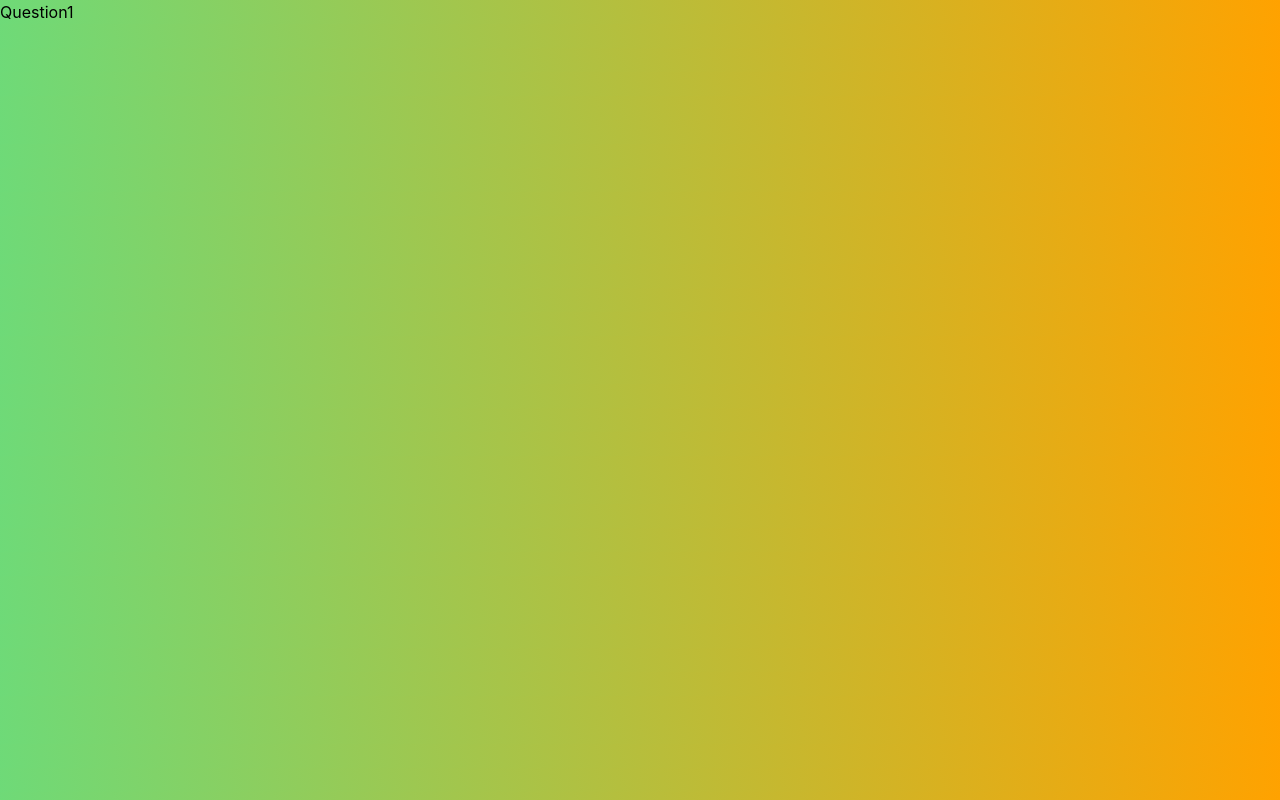
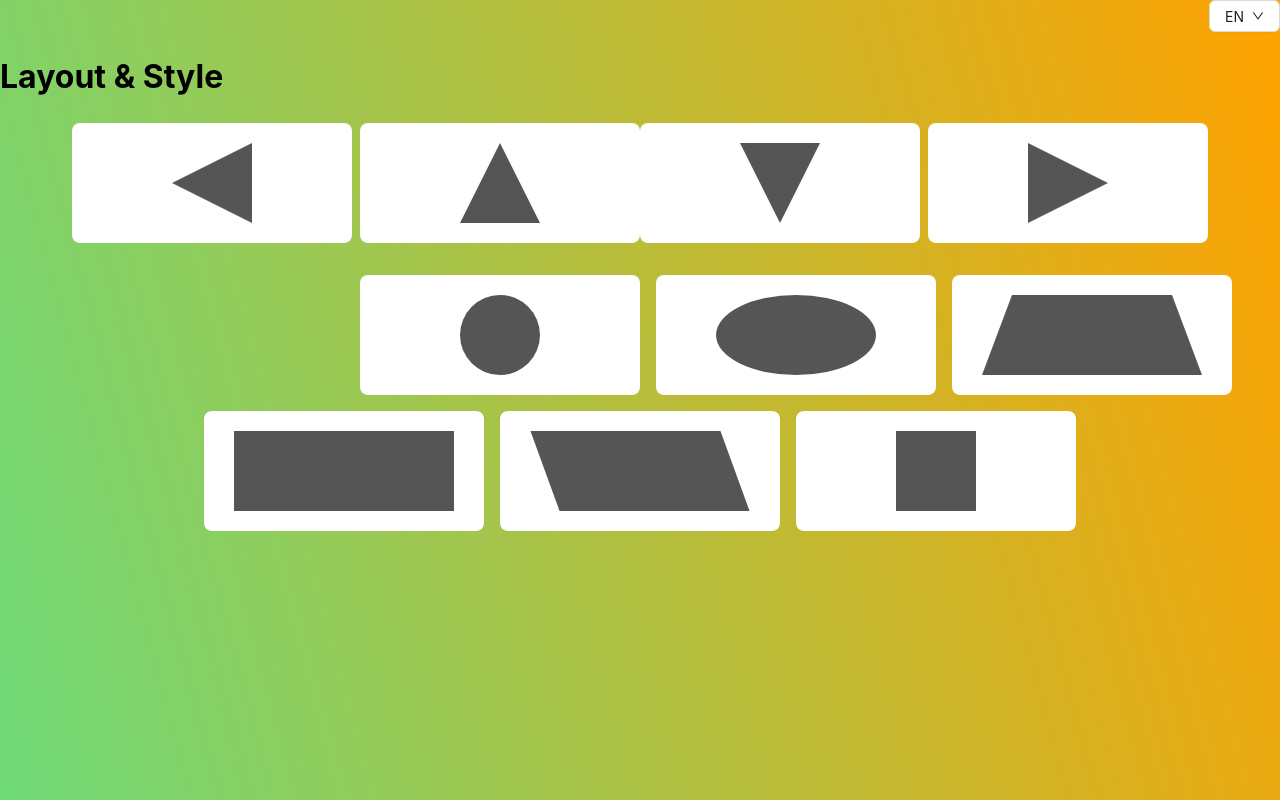
Before and after one commit to ohmmpakpoomm/swd-test, a React (Vite) app: page /question1 in a window 1280 px wide. Built offline with nearby package versions, Linux system fonts and the light colour scheme.

Commit message:
Question1: add button component

```diff
--- a/src/pages/Homepage.tsx
+++ b/src/pages/Homepage.tsx
@@ -14,11 +14,11 @@ export default function Homepage() {
           <span className="title">{t("Test")} 1</span>
           <small>{t("Layout & Style")}</small>
         </Link>
-        <Link to="/question2" className="item">
+        <Link to="/" className="item">
           <span className="title">{t("Test")} 2</span>
           <small>{t("Connect API")}</small>
         </Link>
-        <Link to="/question1" className="item">
+        <Link to="/question2" className="item">
           <span className="title">{t("Test")} 3</span>
           <small>{t("Form & Table")}</small>
         </Link>
--- a/src/pages/Question1.scss
+++ b/src/pages/Question1.scss
@@ -0,0 +1,112 @@
+.container {
+  width: 100vw;
+  height: 100vh;
+  display: flex;
+  flex-direction: column;
+}
+
+.buttonWrapper {
+  display: flex;
+  justify-content: center;
+  gap: 8px;
+}
+
+.middleItem {
+  display: flex;
+}
+
+.box {
+  width: 280px;
+  height: 120px;
+  background-color: white;
+  display: flex;
+  justify-content: center;
+  align-items: center;
+  border-radius: 8px;
+}
+.box:hover {
+  background-color: orange;
+  transition-duration: 300ms;
+}
+
+.triangle-left {
+  width: 0;
+  height: 0;
+  border-top: 40px solid transparent;
+  border-right: 80px solid #555;
+  border-bottom: 40px solid transparent;
+}
+
+.triangle-up {
+  width: 0;
+  height: 0;
+  border-left: 40px solid transparent;
+  border-right: 40px solid transparent;
+  border-bottom: 80px solid #555;
+}
+
+.triangle-down {
+  width: 0;
+  height: 0;
+  border-left: 40px solid transparent;
+  border-right: 40px solid transparent;
+  border-top: 80px solid #555;
+}
+
+.triangle-right {
+  width: 0;
+  height: 0;
+  border-top: 40px solid transparent;
+  border-left: 80px solid #555;
+  border-bottom: 40px solid transparent;
+}
+
+.circle {
+  height: 80px;
+  width: 80px;
+  background-color: #555;
+  border-radius: 50%;
+}
+
+.oval {
+  height: 80px;
+  width: 160px;
+  background-color: #555;
+  border-radius: 50%;
+}
+
+.trapezoid {
+  border-bottom: 80px solid #555;
+  border-left: 30px solid transparent;
+  border-right: 30px solid transparent;
+  height: 0;
+  width: 160px;
+}
+
+.rectangle {
+  height: 80px;
+  width: 220px;
+  background-color: #555;
+}
+
+.parallelogram {
+  width: 190px;
+  height: 80px;
+  transform: skew(20deg);
+  background: #555;
+}
+
+.square {
+  height: 80px;
+  width: 80px;
+  background-color: #555;
+}
+
+.itemWrapper {
+  padding: 32px;
+  display: flex;
+  flex-direction: column;
+  gap: 16px;
+  justify-content: center;
+  align-items: center;
+}
--- a/src/pages/Question1.tsx
+++ b/src/pages/Question1.tsx
@@ -1,7 +1,57 @@
-import React from "react";
+import ChangeLanguageDropdown from "../components/ChangeLanguageDropdown";
+import { Row, Col } from "antd";
 
 import "./Question1.scss";
 
 export default function Question1() {
-  return <div>Question1</div>;
+  const item = [
+    <div className="circle"></div>,
+    <div className="oval"></div>,
+    <div className="trapezoid"></div>,
+    <div className="rectangle"></div>,
+    <div className="parallelogram"></div>,
+    <div className="square"></div>,
+  ];
+  return (
+    <div className="container">
+      <ChangeLanguageDropdown />
+      <h1>Layout & Style</h1>
+      <div className="buttonWrapper">
+        <div className="box">
+          <div className="triangle-left"></div>
+        </div>
+        <div className="middleItem">
+          <div className="box">
+            <div className="triangle-up"></div>
+          </div>
+          <div className="box">
+            <div className="triangle-down"></div>
+          </div>
+        </div>
+        <div className="box">
+          <div className="triangle-right"></div>
+        </div>
+      </div>
+      <div className="itemWrapper">
+        <Row justify="end" gutter={16} style={{ width: "1200px" }}>
+          {item.splice(0, 3).map((el, index) => {
+            return (
+              <Col key={index}>
+                <div className="box">{el}</div>
+              </Col>
+            );
+          })}
+        </Row>
+        <Row justify="center" gutter={16}>
+          {item.map((el, index) => {
+            return (
+              <Col key={index}>
+                <div className="box">{el}</div>
+              </Col>
+            );
+          })}
+        </Row>
+      </div>
+    </div>
+  );
 }
```
